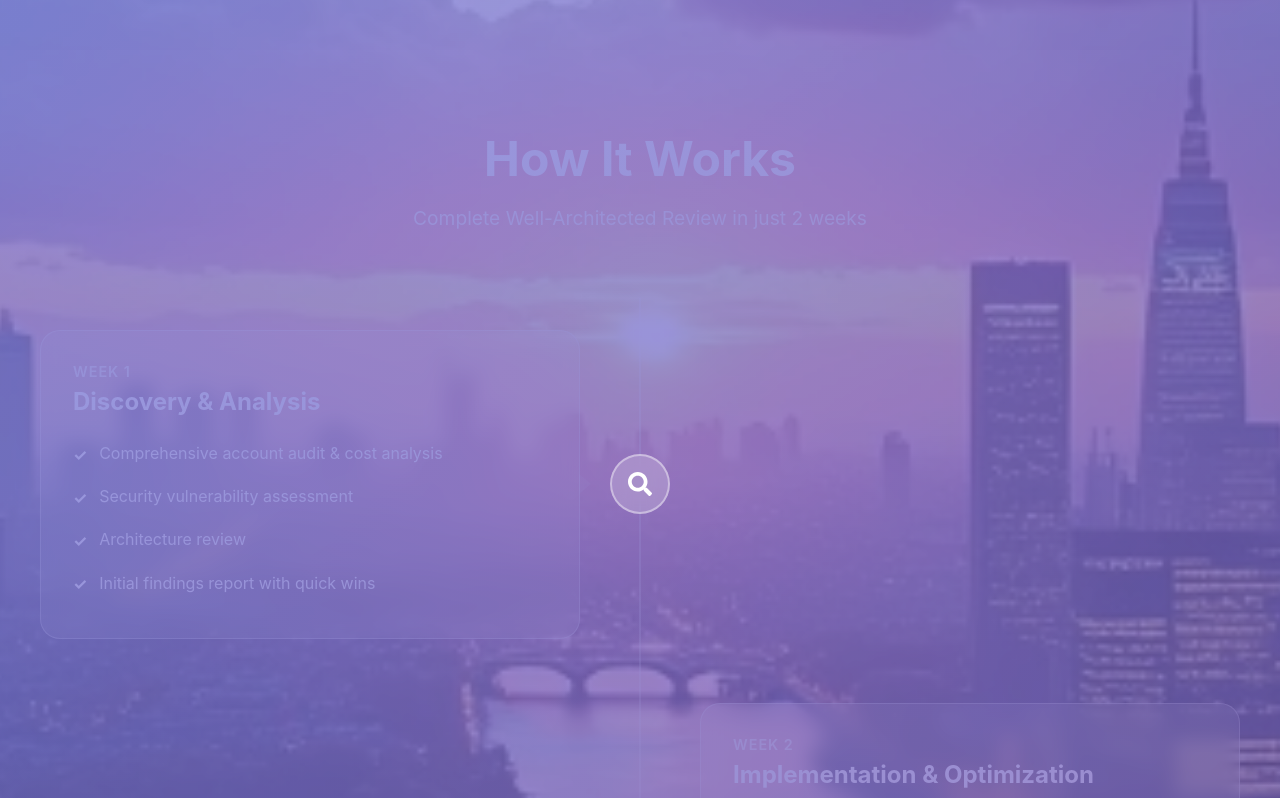
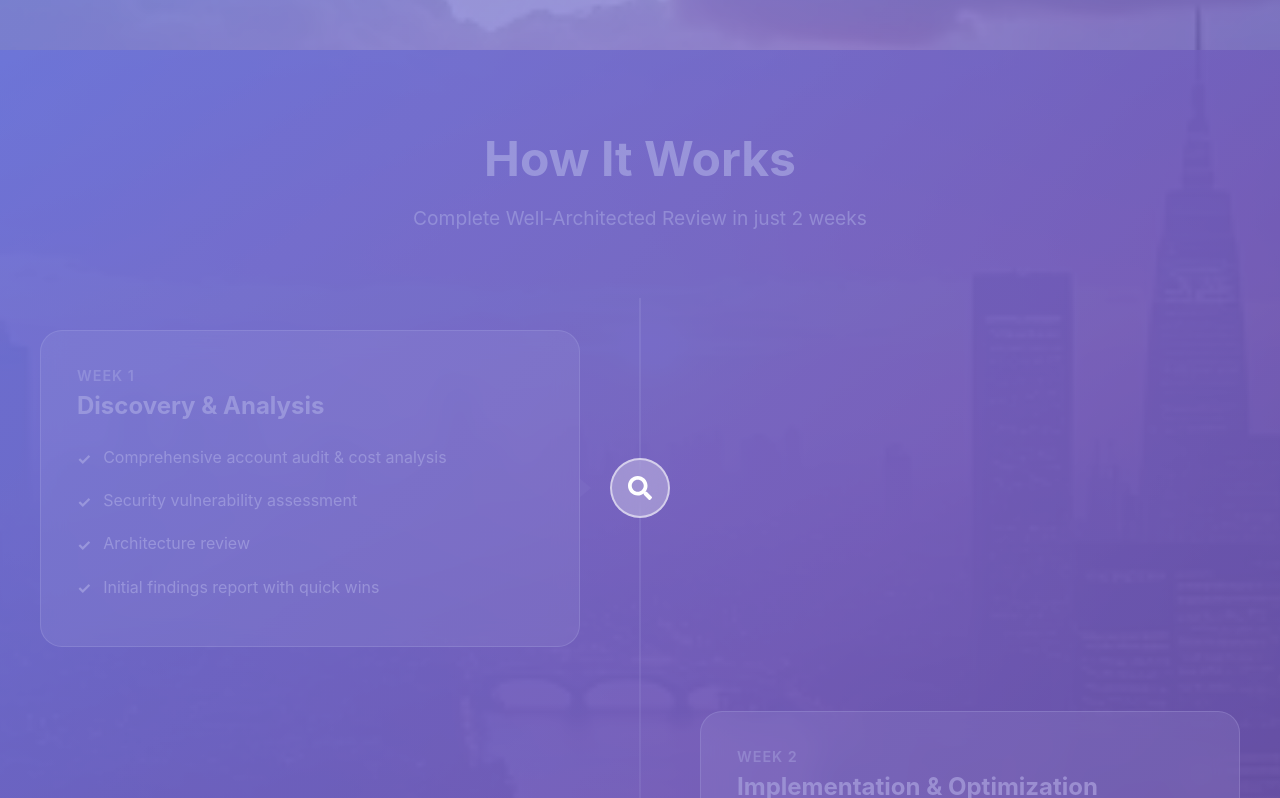
Before and after one commit to North-Point-Digital/north-point-digital.github.io, a React (Create React App) app: page /aws-profitability-resilience-blueprint in a window 1280 px wide. Shown: the part 1776-2574 px from the top of the page. Built offline with nearby package versions, Linux system fonts and the light colour scheme.

Commit message:
fix:styling on timeline

```diff
--- a/src/components/ProcessTimelineSection.tsx
+++ b/src/components/ProcessTimelineSection.tsx
@@ -5,7 +5,7 @@ import { FaSearch, FaTools, FaFileAlt } from 'react-icons/fa';
 
 const Section = styled.section`
   padding: 5rem 2rem;
-  background: rgba(255, 255, 255, 0.05);
+  background: linear-gradient(135deg, rgba(102, 126, 234, 0.78) 0%, rgba(118, 75, 162, 0.82) 50%, rgba(37, 24, 75, 0.9) 100%);
   position: relative;
 `;
 
@@ -64,11 +64,11 @@ const TimelineItem = styled(motion.div)<{ $align: 'left' | 'right' }>`
 `;
 
 const TimelineContent = styled.div<{ $align: 'left' | 'right' }>`
-  background: rgba(255, 255, 255, 0.15);
-  backdrop-filter: blur(10px);
-  border: 1px solid rgba(255, 255, 255, 0.3);
-  border-radius: 20px;
-  padding: 2rem;
+  background: rgba(255, 255, 255, 0.22);
+  backdrop-filter: blur(12px);
+  border: 1px solid rgba(255, 255, 255, 0.45);
+  border-radius: 22px;
+  padding: 2.25rem;
   width: 45%;
   position: relative;
 
@@ -105,9 +105,9 @@ const TimelineIcon = styled.div`
   transform: translate(-50%, -50%);
   width: 60px;
   height: 60px;
-  background: rgba(255, 255, 255, 0.2);
-  backdrop-filter: blur(10px);
-  border: 2px solid rgba(255, 255, 255, 0.4);
+  background: rgba(255, 255, 255, 0.3);
+  backdrop-filter: blur(12px);
+  border: 2px solid rgba(255, 255, 255, 0.55);
   border-radius: 50%;
   display: flex;
   align-items: center;
```
